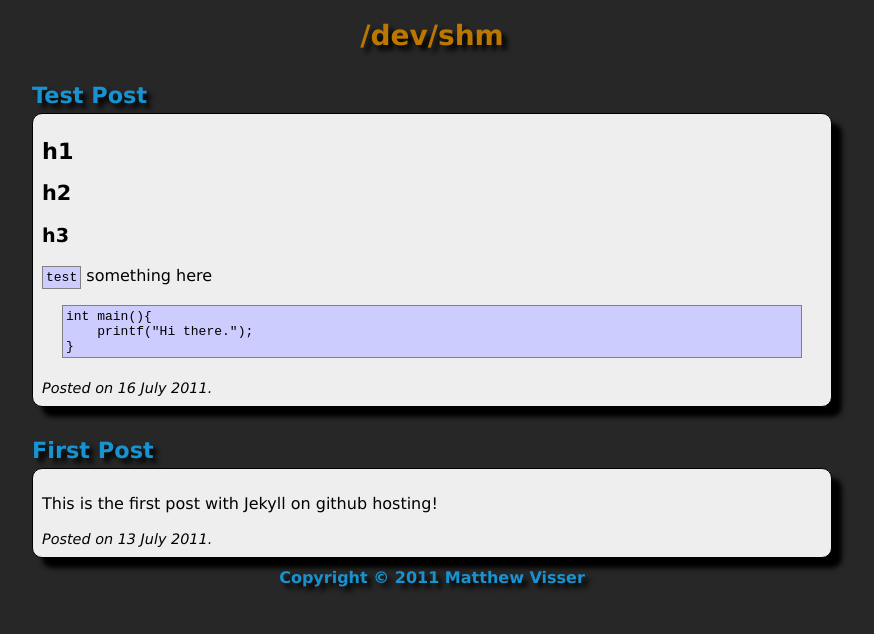
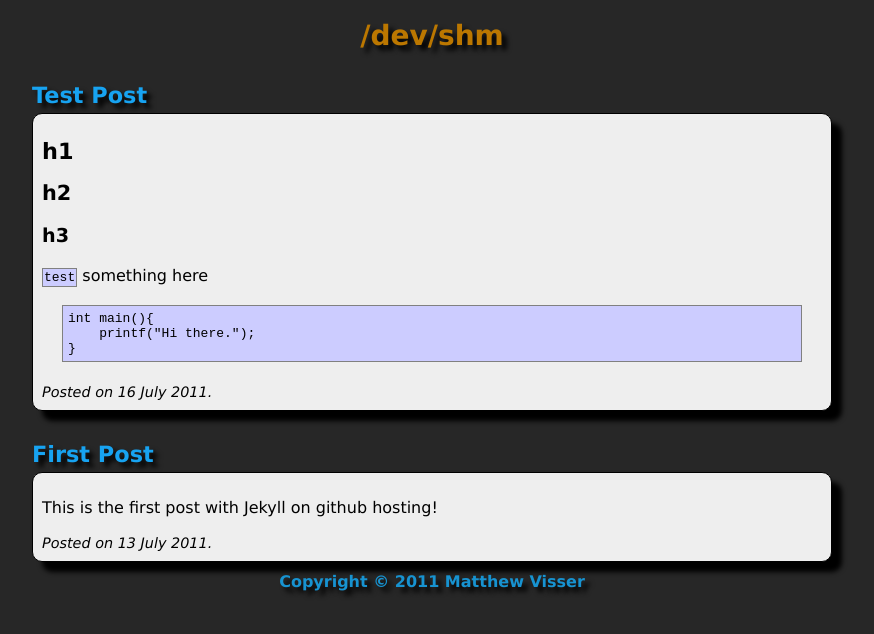
Before and after one commit to mvisser/mvisser.github.com, a Jekyll site: the page built from index.html, in a window 1280 px wide. Shown: the top 634 px of the page, without its empty margins (208-1082 px from the left). Built offline with Jekyll 4.4.1, drawn with Linux system fonts in a browser that asks for light colours.

Commit message:
Changed styles for links and code blocks.
Links now have colours that work a bit better, and are underlined.

Code blocks don't use such a huge padding for `code` sections, and the
actual code quotes have a slightly bigger padding.

```diff
--- a/css/mvisser.css
+++ b/css/mvisser.css
@@ -17,11 +17,15 @@
 h2.title_header{
     margin-top:30px;
     margin-bottom:5px;
-    color:#17a3f1;
+    color:#17a3f1 !important;
     font-size:1.4em;
     /*padding:0px;
     margin:0px; */
     text-shadow: 5px 5px 5px black;
+}
+h2 a{
+    color:#17a3f1 !important;
+    text-decoration:none !important;
 }
 .title{
     font-size:1.75em;
@@ -54,10 +58,20 @@
     box-shadow: 10px 10px 5px black;
     font-size:1em;
 }
-a{
-    color:#1793d1;
-    text-decoration:none;
+a:link {
+    color:#33f;
+    text-decoration:underline;
 }
+a:visited {
+    color:black;
+}
+a:hover {
+    color:#c81;
+}
+a:active {
+    color:red;
+}
+
 .datestuffs{
     font-size:0.9em;
 }
@@ -73,14 +87,14 @@
 pre code {
     display:block !important;
     border:medium none !important;
-    padding:3px;
+    padding:5px;
     background-color: #ccf;
 }
 pre{
     border: 1px solid gray;
 }
 code{
-    padding:3px;
+    padding:1px;
     border: 1px solid gray;
     background-color: #ccf;
 }
```
